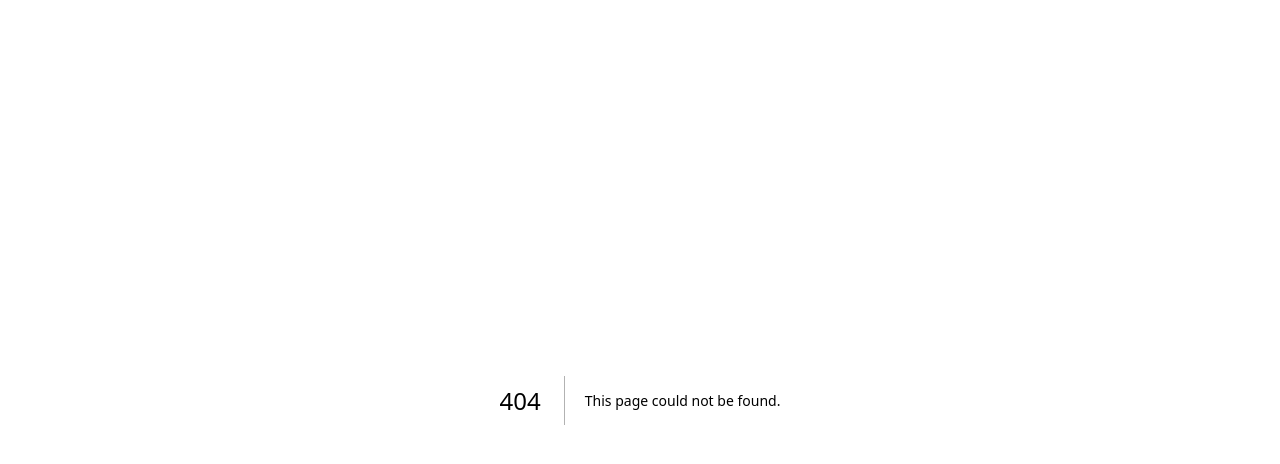
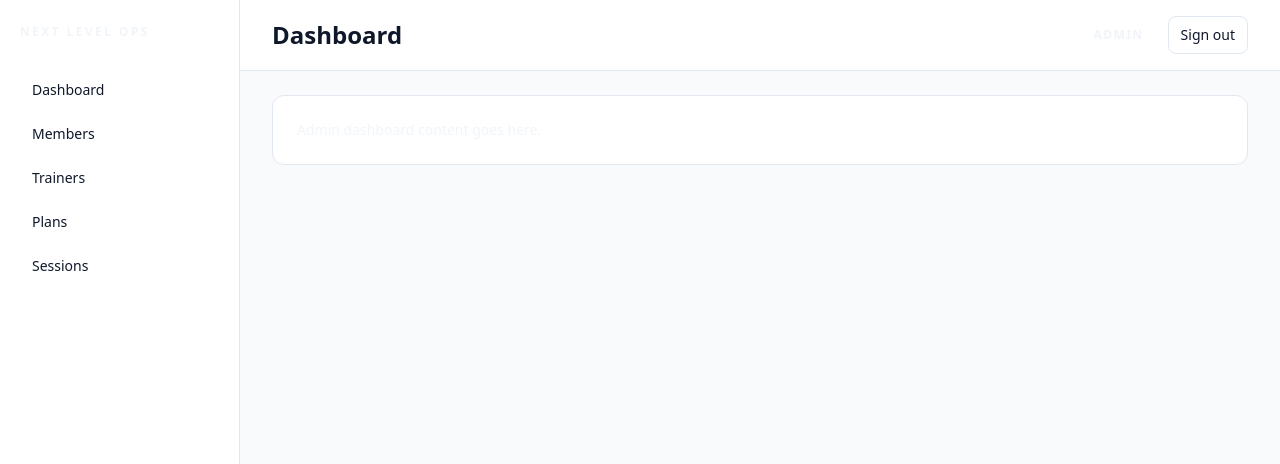
Before and after one commit to MionFF/next-level-ops, a Next.js app: page /dashboard in a window 1280 px wide. Before the commit this address had no page. Shown: the top 464 px of the page. Built offline with nearby package versions, Linux system fonts and the light colour scheme.

Commit message:
feat(shell): add admin and client dashboard shells

```diff
--- /dev/null
+++ b/app/(admin)/dashboard/layout.tsx
@@ -0,0 +1,9 @@
+import { AdminShell } from '@/widgets/app-shell/admin-dashboard-shell'
+
+export default function DashboardLayout({ children }: { children: React.ReactNode }) {
+  return (
+    <AdminShell pageTitle='Dashboard' roleLabel='Admin'>
+      {children}
+    </AdminShell>
+  )
+}
--- /dev/null
+++ b/app/(admin)/dashboard/page.tsx
@@ -0,0 +1,7 @@
+export default function Dashboard() {
+  return (
+    <section className='rounded-[var(--radius-lg)] border border-[var(--border)] bg-[var(--surface)] p-6'>
+      <p className='text-sm text-[var(--muted)]'>Admin dashboard content goes here.</p>
+    </section>
+  )
+}
--- /dev/null
+++ b/app/(client)/cabinet/layout.tsx
@@ -0,0 +1,9 @@
+import { ClientCabinetShell } from "@/widgets/app-shell/client-cabinet-shell"
+
+export default function CabinetLayout(props: LayoutProps<"/cabinet">) {
+  return (
+    <ClientCabinetShell pageTitle="Overview" userLabel="Member">
+      {props.children}
+    </ClientCabinetShell>
+  )
+}
--- /dev/null
+++ b/app/(client)/cabinet/page.tsx
@@ -0,0 +1,9 @@
+export default function Page() {
+  return (
+    <section className="rounded-[var(--radius-lg)] border border-[var(--border)] bg-[var(--surface)] p-6">
+      <p className="text-sm text-[var(--muted)]">
+        Client cabinet content goes here.
+      </p>
+    </section>
+  )
+}
--- /dev/null
+++ b/shared/config/adminNavigation.ts
@@ -0,0 +1,7 @@
+export const navigationItems = [
+  { href: '/dashboard', label: 'Dashboard' },
+  { href: '/dashboard/members', label: 'Members' },
+  { href: '/dashboard/trainers', label: 'Trainers' },
+  { href: '/dashboard/plans', label: 'Plans' },
+  { href: '/dashboard/sessions', label: 'Sessions' },
+]
--- /dev/null
+++ b/shared/config/clientNavigation.ts
@@ -0,0 +1,5 @@
+export const clientNavigationItems = [
+  { href: "/cabinet", label: "Overview" },
+  { href: "/cabinet/bookings", label: "Bookings" },
+  { href: "/cabinet/profile", label: "Profile" },
+]
--- /dev/null
+++ b/widgets/app-shell/admin-dashboard-shell.tsx
@@ -0,0 +1,63 @@
+import { navigationItems } from '@/shared/config/adminNavigation'
+import Link from 'next/link'
+
+type AdminShellProps = {
+  children: React.ReactNode
+  pageTitle: string
+  roleLabel: string
+}
+
+export function AdminShell({ children, pageTitle, roleLabel }: AdminShellProps) {
+  return (
+    <div className='min-h-screen bg-[var(--background)] text-[var(--foreground)]'>
+      <div className='grid min-h-screen lg:grid-cols-[240px_minmax(0,1fr)]'>
+        <aside className='border-b border-[var(--border)] bg-[var(--surface)] px-4 py-6 lg:border-r lg:border-b-0 lg:px-5'>
+          <div className='mb-8'>
+            <p className='text-xs font-semibold uppercase tracking-[0.2em] text-[var(--muted)]'>
+              Next Level Ops
+            </p>
+          </div>
+
+          <nav aria-label='Sidebar'>
+            <ul className='space-y-2'>
+              {navigationItems.map(item => (
+                <li key={item.href}>
+                  <Link
+                    href={item.href}
+                    className='flex rounded-[var(--radius-md)] px-3 py-2 text-sm font-medium text-[var(--foreground)] transition-colors hover:bg-[var(--surface-2)]'
+                  >
+                    {item.label}
+                  </Link>
+                </li>
+              ))}
+            </ul>
+          </nav>
+        </aside>
+
+        <div className='flex min-h-screen flex-col'>
+          <header className='border-b border-[var(--border)] bg-[var(--surface)] px-4 py-4 lg:px-8'>
+            <div className='flex flex-col gap-3 sm:flex-row sm:items-center sm:justify-between'>
+              <div>
+                <h1 className='text-2xl font-semibold'>{pageTitle}</h1>
+              </div>
+
+              <div className='flex items-center gap-3'>
+                <span className='rounded-full bg-[var(--surface-2)] px-3 py-1 text-xs font-semibold uppercase tracking-[0.12em] text-[var(--muted)]'>
+                  {roleLabel}
+                </span>
+                <button
+                  type='button'
+                  className='rounded-[var(--radius-md)] border border-[var(--border)] px-3 py-2 text-sm font-medium text-[var(--foreground)]'
+                >
+                  Sign out
+                </button>
+              </div>
+            </div>
+          </header>
+
+          <main className='flex-1 px-4 py-6 lg:px-8'>{children}</main>
+        </div>
+      </div>
+    </div>
+  )
+}
--- /dev/null
+++ b/widgets/app-shell/client-cabinet-shell.tsx
@@ -0,0 +1,67 @@
+import { clientNavigationItems } from "@/shared/config/clientNavigation"
+import Link from "next/link"
+
+type ClientCabinetShellProps = {
+  children: React.ReactNode
+  pageTitle: string
+  userLabel: string
+}
+
+export function ClientCabinetShell({
+  children,
+  pageTitle,
+  userLabel,
+}: ClientCabinetShellProps) {
+  return (
+    <div className="min-h-screen bg-[var(--background)] text-[var(--foreground)]">
+      <div className="grid min-h-screen lg:grid-cols-[200px_minmax(0,1fr)]">
+        <aside className="border-b border-[var(--border)] bg-[var(--surface)] px-4 py-6 lg:border-r lg:border-b-0 lg:px-4">
+          <div className="mb-8">
+            <p className="text-xs font-semibold uppercase tracking-[0.2em] text-[var(--muted)]">
+              Next Level Ops
+            </p>
+          </div>
+
+          <nav aria-label="Sidebar">
+            <ul className="space-y-2">
+              {clientNavigationItems.map((item) => (
+                <li key={item.href}>
+                  <Link
+                    href={item.href}
+                    className="flex rounded-[var(--radius-md)] px-3 py-2 text-sm font-medium text-[var(--foreground)] transition-colors hover:bg-[var(--surface-2)]"
+                  >
+                    {item.label}
+                  </Link>
+                </li>
+              ))}
+            </ul>
+          </nav>
+        </aside>
+
+        <div className="flex min-h-screen flex-col">
+          <header className="border-b border-[var(--border)] bg-[var(--surface)] px-4 py-4 lg:px-8">
+            <div className="flex flex-col gap-3 sm:flex-row sm:items-center sm:justify-between">
+              <div>
+                <h1 className="text-2xl font-semibold">{pageTitle}</h1>
+              </div>
+
+              <div className="flex items-center gap-3">
+                <span className="rounded-full bg-[var(--surface-2)] px-3 py-1 text-xs font-semibold uppercase tracking-[0.12em] text-[var(--muted)]">
+                  {userLabel}
+                </span>
+                <button
+                  type="button"
+                  className="rounded-[var(--radius-md)] border border-[var(--border)] px-3 py-2 text-sm font-medium text-[var(--foreground)]"
+                >
+                  Sign out
+                </button>
+              </div>
+            </div>
+          </header>
+
+          <main className="flex-1 px-4 py-6 lg:px-8">{children}</main>
+        </div>
+      </div>
+    </div>
+  )
+}
```
